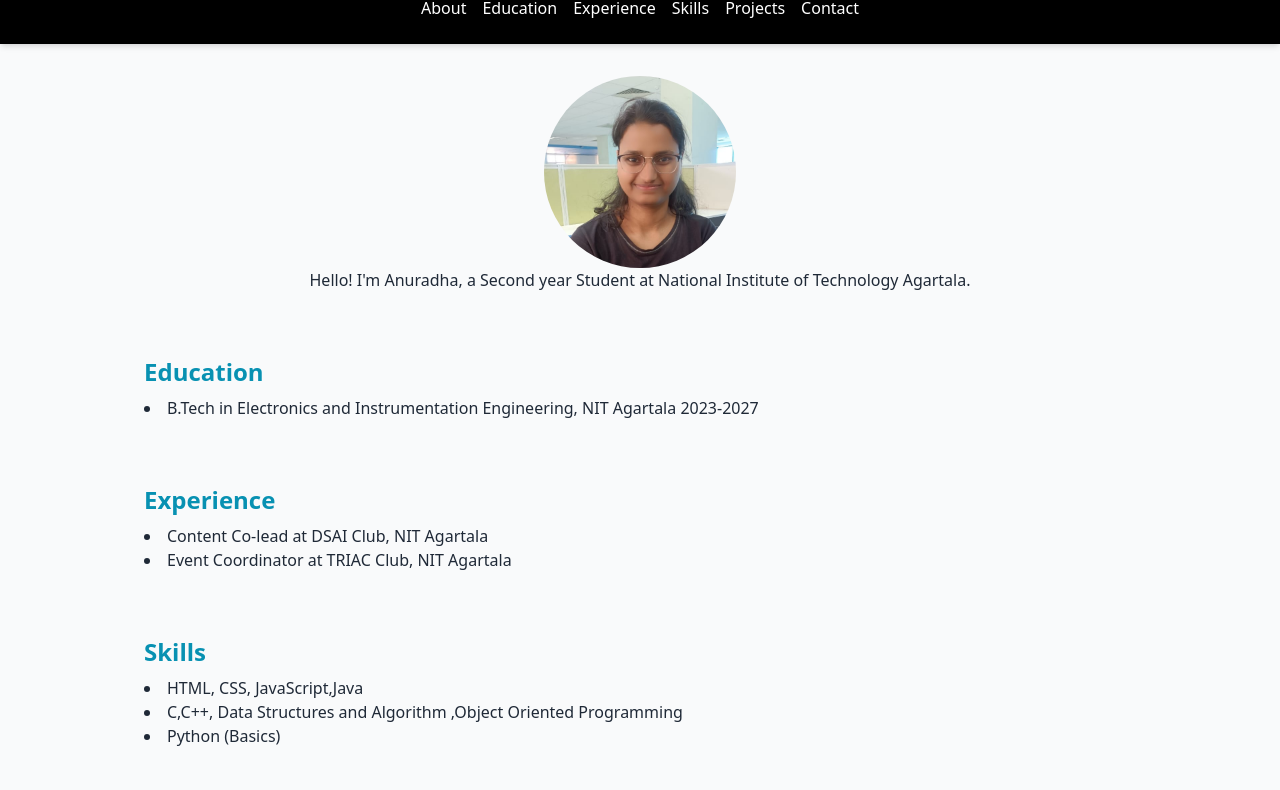
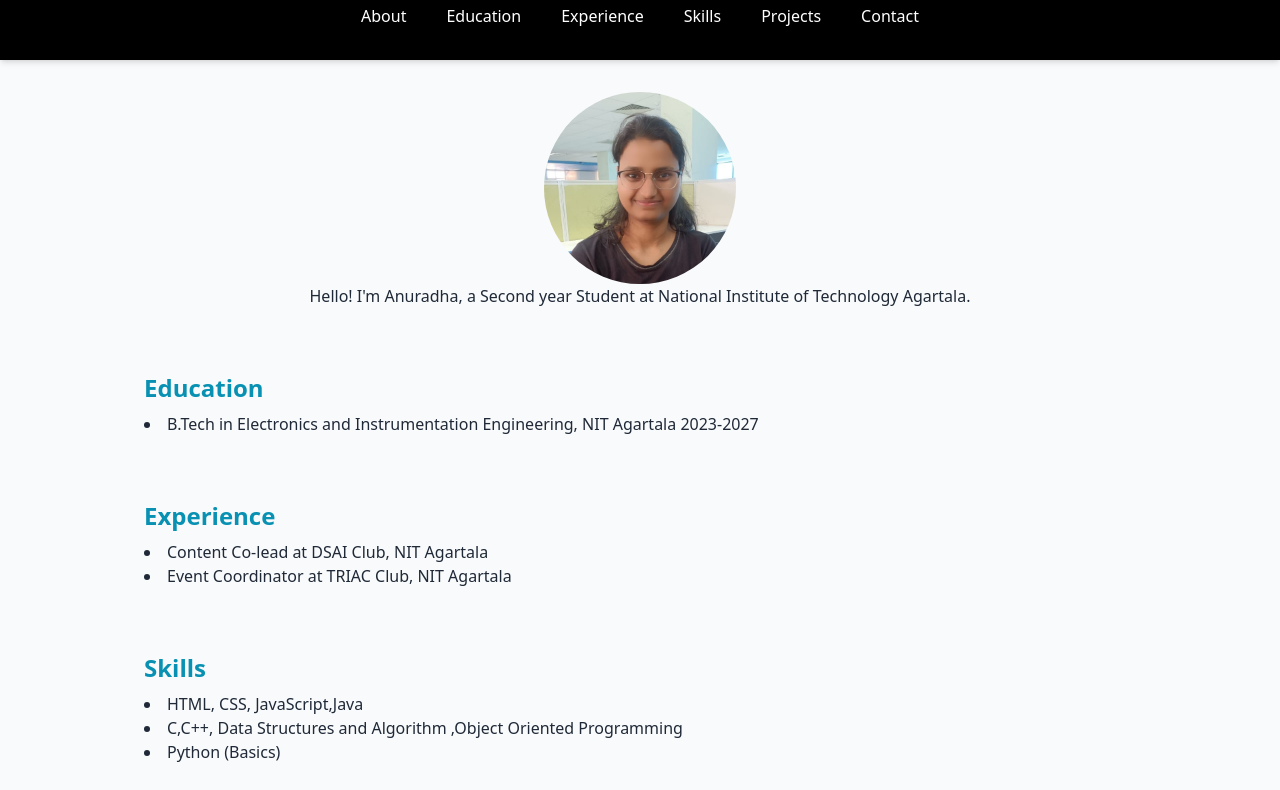
Before and after one commit to anuradha081/anuradha081.github.io, a plain HTML site: page index.html in a window 1280 px wide. Shown: the part 84-874 px from the top of the page. Drawn offline with nearby package versions, Linux system fonts and the light colour scheme.

Commit message:
Do change in nav class

```diff
--- a/index.html
+++ b/index.html
@@ -13,12 +13,12 @@
   <div class="max-w-5xl mx-auto px-4">
     <h1 class="text-4xl font-bold text-center">Anuradha</h1>
     <nav class="flex flex-wrap justify-center space-x-4 mt-4 text-sm sm:text-base">
-        <a href="#about" class="hover:text-cyan-400">About</a>
-        <a href="#education" class="hover:text-cyan-400">Education</a>
-        <a href="#experience" class="hover:text-cyan-400">Experience</a>
-        <a href="#skills" class="hover:text-cyan-400">Skills</a>
-        <a href="#projects" class="hover:text-cyan-400">Projects</a>
-        <a href="#contact" class="hover:text-cyan-400">Contact</a>
+      <a href="#about" class="px-3 py-2 rounded hover:bg-gray-800">About</a>
+      <a href="#education" class="px-3 py-2 rounded hover:bg-gray-800">Education</a>
+      <a href="#experience" class="px-3 py-2 rounded hover:bg-gray-800">Experience</a>
+      <a href="#skills" class="px-3 py-2 rounded hover:bg-gray-800">Skills</a>
+      <a href="#projects" class="px-3 py-2 rounded hover:bg-gray-800">Projects</a>
+      <a href="#contact" class="px-3 py-2 rounded hover:bg-gray-800">Contact</a>
     </nav>
   </div>
 </header>
```
Lines whose indentation alone changed are shown as unchanged.
